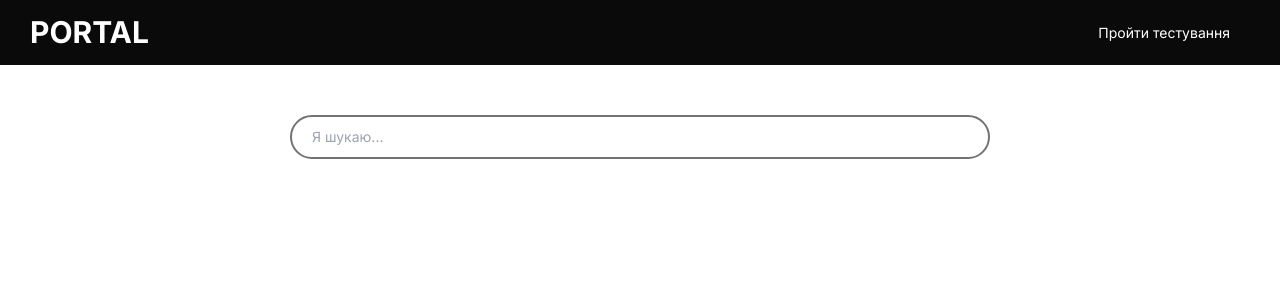
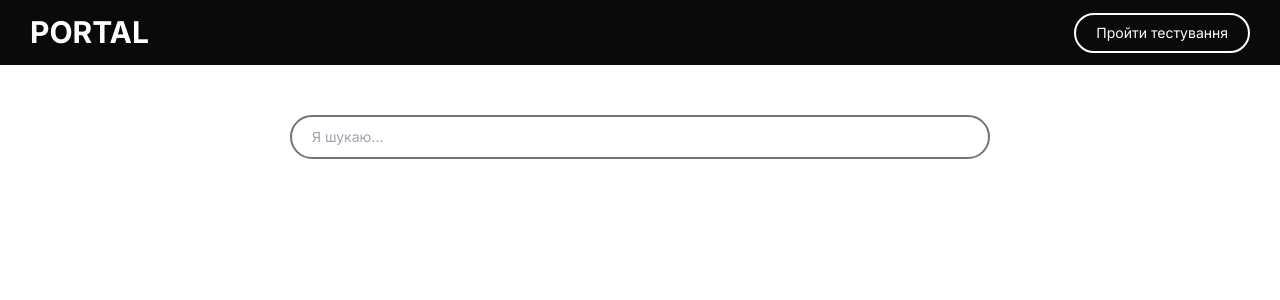
Before and after one commit to Akagyr/portal, a Next.js app: page / in a window 1280 px wide. Shown: the top 300 px of the page. Built offline with nearby package versions, Linux system fonts and the light colour scheme; no server answers; the database is empty.

Commit message:
Changed styles header link

```diff
--- a/src/app/components/Header.tsx
+++ b/src/app/components/Header.tsx
@@ -8,7 +8,7 @@ export default function Header() {
       </Link>
       <Link
         href='quiz'
-        className='text-white lg:hover:bg-emerald-600 lg:py-[10px] lg:px-[20px] rounded-full text-xs lg:text-sm duration-200 max-w-[80px] lg:max-w-full text-center lg:text-left'
+        className='text-white px-[10px] py-[6px] lg:py-[8px] lg:px-[20px] rounded-full text-xs lg:text-sm duration-200 text-center lg:text-left border-2 border-white lg:hover:border-emerald-600 lg:hover:bg-emerald-600'
       >
         Пройти тестування
       </Link>
```
